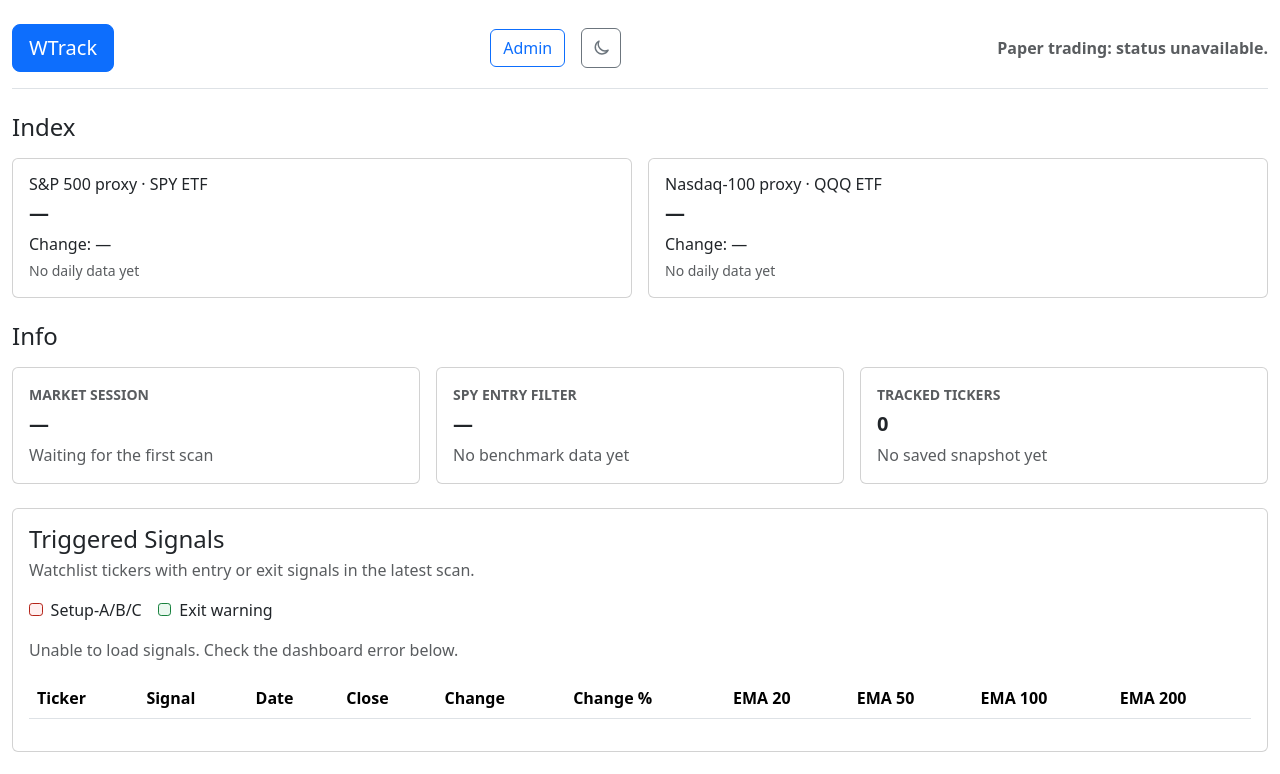
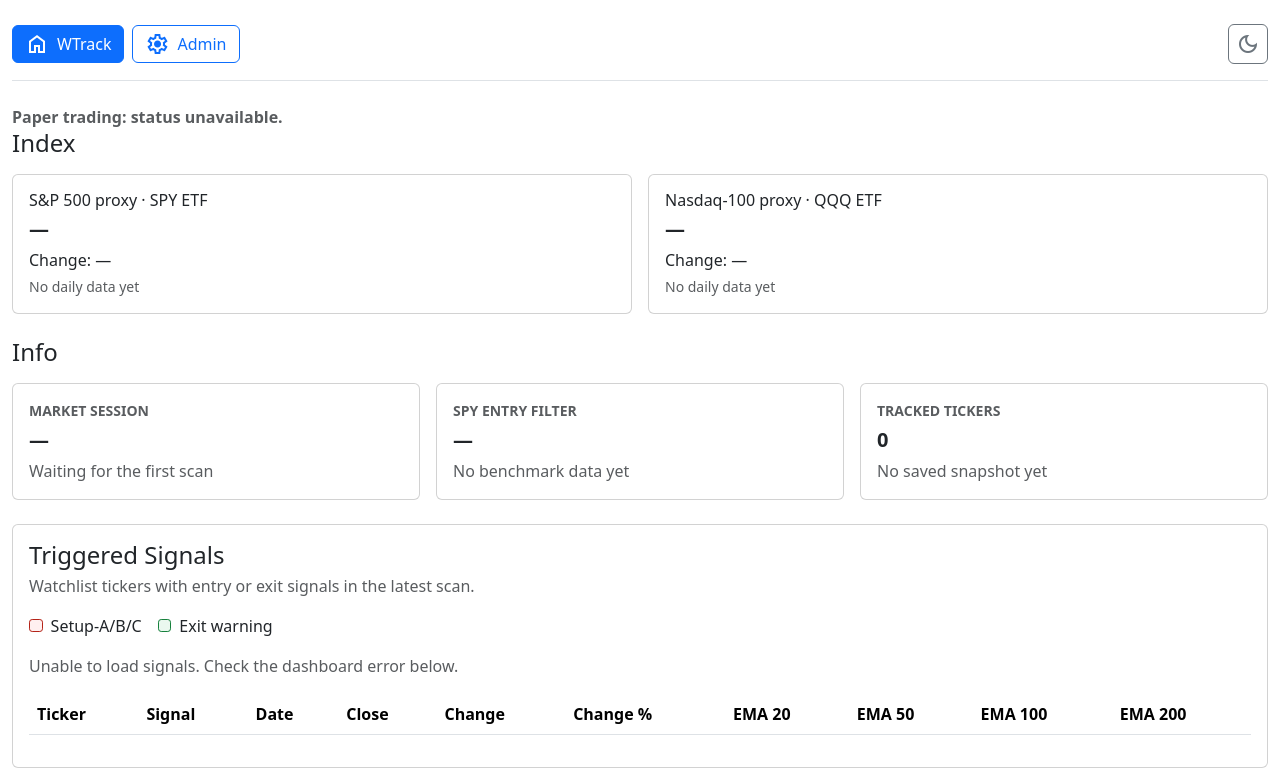
Before and after one commit to WymA/wtrack, a website: page public/index.html in a window 1280 px wide. Shown: the top 774 px of the page. Drawn offline with nearby package versions, Linux system fonts and the light colour scheme; no server answers.

Commit message:
feat: implement shared site header with theme preference and navigation for admin and home pages

```diff
--- a/public/app.js
+++ b/public/app.js
@@ -2,14 +2,10 @@ const rowsElement = document.querySelector("#ticker-rows");
 const signalRowsElement = document.querySelector("#signal-rows");
 const signalsMessageElement = document.querySelector("#signals-message");
 const messageElement = document.querySelector("#data-message");
-const themeToggle = document.querySelector("#theme-toggle");
-const systemThemeButton = document.querySelector("#system-theme-button");
-const systemColorScheme = window.matchMedia("(prefers-color-scheme: dark)");
 const scheduledRunStatusElement = document.querySelector("#scheduled-run-status");
 const scheduledRunTimeElement = document.querySelector("#scheduled-run-time");
 const scheduledRunDetailElement = document.querySelector("#scheduled-run-detail");
 const paperTradingStatusElement = document.querySelector("#paper-trading-status");
-let followsSystemTheme = true;
 
 const money = new Intl.NumberFormat(undefined, {
   style: "currency",
@@ -29,18 +25,6 @@ function displayChange(value, formatter) {
 
 function displayPercent(value) {
   return displayChange(value, (number) => `${number.toFixed(2)}%`);
-}
-
-function setTheme(theme) {
-  const isDark = theme === "dark";
-  document.documentElement.setAttribute("data-bs-theme", isDark ? "dark" : "light");
-  const label = isDark ? "Switch to light mode" : "Switch to dark mode";
-  themeToggle.setAttribute("aria-label", label);
-  themeToggle.title = label;
-}
-
-function applySystemTheme() {
-  setTheme(systemColorScheme.matches ? "dark" : "light");
 }
 
 function addCell(row, value) {
@@ -220,20 +204,5 @@ async function loadDashboard() {
   }
 }
 
-themeToggle.addEventListener("click", () => {
-  followsSystemTheme = false;
-  systemThemeButton.hidden = false;
-  const currentTheme = document.documentElement.getAttribute("data-bs-theme");
-  setTheme(currentTheme === "dark" ? "light" : "dark");
-});
-systemThemeButton.addEventListener("click", () => {
-  followsSystemTheme = true;
-  systemThemeButton.hidden = true;
-  applySystemTheme();
-});
-systemColorScheme.addEventListener("change", () => {
-  if (followsSystemTheme) applySystemTheme();
-});
-setTheme(document.documentElement.getAttribute("data-bs-theme") ?? "light");
 void loadDashboard();
 window.setInterval(loadDashboard, 5 * 60 * 1000);
--- a/public/index.html
+++ b/public/index.html
@@ -4,46 +4,22 @@
     <meta charset="utf-8">
     <meta name="viewport" content="width=device-width, initial-scale=1">
     <meta name="description" content="Daily WTrack stock trend and EMA dashboard">
-    <title>WTrack — Market dashboard</title>
+    <title>WTrack</title>
     <link rel="icon" href="/favicon.ico" type="image/x-icon">
-    <script>
-      const preferredTheme = window.matchMedia("(prefers-color-scheme: dark)").matches ? "dark" : "light";
-      document.documentElement.setAttribute("data-bs-theme", preferredTheme);
-    </script>
+    <script src="/site-header.js"></script>
     <link
       href="https://cdn.jsdelivr.net/npm/bootstrap@5.3.9/dist/css/bootstrap.min.css"
       rel="stylesheet"
       integrity="sha384-yEPZ7jP9S0QKiUQ0m3jjsO4ProIW7wvR9gXkI7JOGa2XVsw53Yke2bsdkBbjmmiX"
       crossorigin="anonymous">
+    <link rel="stylesheet" referrerpolicy="no-referrer" href="https://fonts.googleapis.com/css2?family=Material+Symbols+Outlined&amp;icon_names=dark_mode,home,light_mode,settings&amp;display=block">
     <link rel="stylesheet" href="/styles.css">
     <script type="module" src="/app.js"></script>
   </head>
   <body>
     <main class="container-fluid dashboard">
-      <header class="dashboard-header d-flex flex-column flex-md-row align-items-md-center justify-content-between gap-3 border-bottom pb-3 mb-4">
-        <a class="btn btn-primary btn-lg" href="/" aria-label="WTrack home">WTrack</a>
-        <div class="d-flex flex-wrap align-items-center gap-3" aria-label="Dashboard controls">
-          <a class="btn btn-outline-primary" href="/admin">Admin</a>
-          <button
-            id="theme-toggle"
-            class="btn btn-outline-secondary theme-toggle"
-            type="button"
-            aria-label="Switch to dark mode"
-            title="Switch to dark mode">
-            <svg class="theme-icon theme-icon-moon" viewBox="0 0 24 24" aria-hidden="true">
-              <path d="M20.2 15.2A8.5 8.5 0 0 1 8.8 3.8 8.5 8.5 0 1 0 20.2 15.2Z"></path>
-            </svg>
-            <svg class="theme-icon theme-icon-sun" viewBox="0 0 24 24" aria-hidden="true">
-              <circle cx="12" cy="12" r="4"></circle>
-              <path d="M12 2v2m0 16v2M4.93 4.93l1.42 1.42m11.3 11.3 1.42 1.42M2 12h2m16 0h2M4.93 19.07l1.42-1.42m11.3-11.3 1.42-1.42"></path>
-            </svg>
-          </button>
-          <button id="system-theme-button" class="btn btn-link" type="button" hidden>
-            Use system theme
-          </button>
-        </div>
-        <p id="paper-trading-status" class="fw-semibold mb-0 text-body-secondary" role="status">Paper trading: status unavailable.</p>
-      </header>
+      <header id="site-header" class="site-header"></header>
+      <p id="paper-trading-status" class="fw-semibold mb-0 text-body-secondary" role="status">Paper trading: status unavailable.</p>
 
       <section class="row g-3 mb-4" aria-label="Market ETF proxies">
         <div class="col-12">
--- /dev/null
+++ b/public/site-header.js
@@ -0,0 +1,79 @@
+const systemColorScheme = window.matchMedia("(prefers-color-scheme: dark)");
+const themeKey = "wtrack-theme";
+let themePreference;
+
+try {
+  const savedTheme = window.localStorage.getItem(themeKey);
+  if (savedTheme === "light" || savedTheme === "dark") themePreference = savedTheme;
+} catch (error) {
+  console.warn("Could not read the WTrack theme preference.", error);
+}
+
+function currentTheme() {
+  return themePreference ?? (systemColorScheme.matches ? "dark" : "light");
+}
+
+function applyTheme() {
+  document.documentElement.setAttribute("data-bs-theme", currentTheme());
+}
+
+applyTheme();
+
+document.addEventListener("DOMContentLoaded", () => {
+  const header = document.querySelector("#site-header");
+  header.innerHTML = `
+    <nav class="d-flex flex-wrap align-items-center gap-2" aria-label="Main navigation">
+      <a class="btn btn-primary d-inline-flex align-items-center gap-2" href="/" aria-label="WTrack home">
+        <span class="material-symbols-outlined" aria-hidden="true">home</span>
+        WTrack
+      </a>
+      <a class="btn btn-outline-primary d-inline-flex align-items-center gap-2" href="/admin">
+        <span class="material-symbols-outlined" aria-hidden="true">settings</span>
+        Admin
+      </a>
+    </nav>
+    <div class="d-flex flex-wrap align-items-center gap-2">
+      <button class="btn btn-outline-secondary theme-toggle" type="button" id="theme-toggle">
+        <span class="material-symbols-outlined" aria-hidden="true"></span>
+      </button>
+      <button class="btn btn-link" type="button" id="system-theme-button">Use system theme</button>
+    </div>
+  `;
+
+  const path = window.location.pathname.replace(/\/$/, "") || "/";
+  for (const link of header.querySelectorAll("nav a")) {
+    const href = link.getAttribute("href");
+    const staticPath = href === "/" ? "/index.html" : `${href}.html`;
+    if (path === href || path === staticPath) link.setAttribute("aria-current", "page");
+  }
+
+  const themeToggle = header.querySelector("#theme-toggle");
+  const themeIcon = themeToggle.querySelector(".material-symbols-outlined");
+  const systemThemeButton = header.querySelector("#system-theme-button");
+
+  function updateThemeControls() {
+    applyTheme();
+    const isDark = currentTheme() === "dark";
+    const label = isDark ? "Switch to light mode" : "Switch to dark mode";
+    themeIcon.textContent = isDark ? "light_mode" : "dark_mode";
+    themeToggle.setAttribute("aria-label", label);
+    themeToggle.title = label;
+    systemThemeButton.hidden = !themePreference;
+  }
+
+  function selectTheme(theme) {
+    themePreference = theme;
+    try {
+      if (theme) window.localStorage.setItem(themeKey, theme);
+      else window.localStorage.removeItem(themeKey);
+    } catch (error) {
+      console.warn("Could not save the WTrack theme preference.", error);
+    }
+    updateThemeControls();
+  }
+
+  themeToggle.addEventListener("click", () => selectTheme(currentTheme() === "dark" ? "light" : "dark"));
+  systemThemeButton.addEventListener("click", () => selectTheme(undefined));
+  systemColorScheme.addEventListener("change", updateThemeControls);
+  updateThemeControls();
+});
--- a/public/styles.css
+++ b/public/styles.css
@@ -41,8 +41,22 @@
   padding-top: 1.5rem;
 }
 
-.dashboard-header {
-  min-height: 4rem;
+.site-header {
+  align-items: center;
+  border-bottom: var(--bs-border-width) solid var(--bs-border-color);
+  display: flex;
+  flex-wrap: wrap;
+  gap: 0.75rem;
+  justify-content: space-between;
+  margin-bottom: 1.5rem;
+  padding-bottom: 1rem;
+}
+
+.site-header .material-symbols-outlined {
+  flex: none;
+  height: 24px;
+  overflow: hidden;
+  width: 24px;
 }
 
 .theme-toggle {
@@ -52,21 +66,6 @@
   justify-content: center;
   padding: 0;
   width: 2.5rem;
-}
-
-.theme-icon {
-  fill: none;
-  height: 1.2rem;
-  stroke: currentColor;
-  stroke-linecap: round;
-  stroke-linejoin: round;
-  stroke-width: 1.8;
-  width: 1.2rem;
-}
-
-[data-bs-theme="light"] .theme-icon-sun,
-[data-bs-theme="dark"] .theme-icon-moon {
-  display: none;
 }
 
 .legend-swatch {
```
Also changed, not shown: public/admin.html (+5 -12 lines), tests/dashboard.test.js (+59 -0 lines), README.md.
